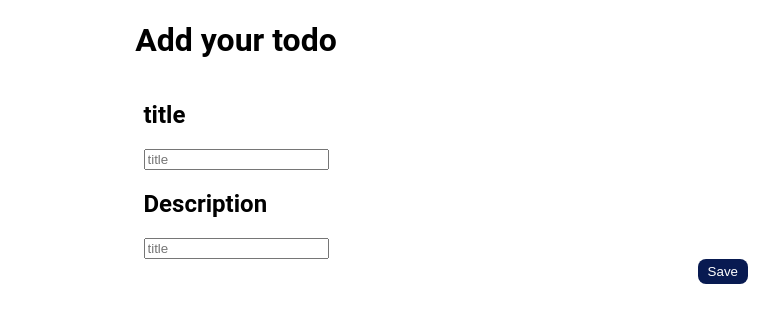
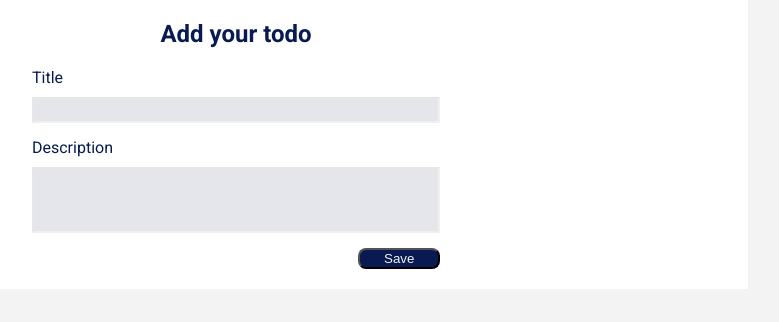
Before and after one commit to stevensonsaintlaurent/todo-list, a plain HTML site: page add-todo.html in a window 1280 px wide. Shown: the whole page, without its empty margins (404-1183 px from the left). Drawn offline with Linux system fonts and the light colour scheme.

Commit message:
first-commit

```diff
--- a/add-todo.html
+++ b/add-todo.html
@@ -3,25 +3,33 @@
   <head>
     <meta charset="UTF-8" />
     <meta name="viewport" content="width=device-width, initial-scale=1.0" />
-    <link rel="stylesheet" href="styles.css" />
+    <link rel="preconnect" href="https://fonts.googleapis.com" />
+    <link rel="preconnect" href="https://fonts.gstatic.com" crossorigin />
+    <link
+      href="https://fonts.googleapis.com/css2?family=Roboto:ital,wght@0,100;0,300;0,400;0,500;0,700;0,900;1,100;1,300;1,400;1,500;1,700;1,900&display=swap"
+      rel="stylesheet"
+    />
+    <link rel="stylesheet" href="addtodo.css" />
     <title>add your todo</title>
   </head>
   <body>
     <div class="container">
-      <h1>Add your todo</h1>
-      <div>
-        <h2>title</h2>
-        <input type="text" placeholder="title" />
-      </div>
-
-      <div>
-        <h2>Description</h2>
-        <input type="text" placeholder="title" />
-      </div>
-    </div>
-    <div class="button-container">
-      <div>
-        <button class="add-btn btn">Save</button>
+      <div class="divone">
+        <div class="div">
+          <h2 class="add-todo">Add your todo</h2>
+          <label for="title" class="title">Title</label>
+          <input type="text" id="title" class="base-input" name="title" />
+          <label for="description" class="description">Description</label>
+          <input
+            type="text"
+            id="descrition"
+            class="base-input description-input"
+            name="description"
+          />
+          <div class="btn-container">
+            <button class="btn">Save</button>
+          </div>
+        </div>
       </div>
     </div>
   </body>
--- /dev/null
+++ b/addtodo.css
@@ -0,0 +1,59 @@
+body {
+  margin: 0;
+  padding: 0;
+  background-color: #f3f3f3;
+  font-family: "Roboto", sans-serif;
+}
+
+.container {
+  display: flex;
+  justify-content: center;
+}
+
+.div {
+  display: flex;
+  justify-content: center;
+  flex-direction: column;
+}
+.divone {
+  width: 80%;
+  background-color: white;
+  display: flex;
+  justify-content: center;
+}
+.add-todo {
+  text-align: center;
+  color: #081a51;
+}
+
+.title,
+.description {
+  color: #081a51;
+  margin-bottom: 10px;
+}
+
+.base-input {
+  margin-bottom: 15px;
+  background-color: #081a51;
+  opacity: 10%;
+  width: 400px;
+  height: 20px;
+}
+
+.description-input {
+  height: 60px;
+}
+.btn {
+  right: 2px;
+  text-align: center;
+  width: 20%;
+  background-color: #081a51;
+  color: #f3f3f3;
+  border-radius: 8px;
+}
+
+.btn-container {
+  display: flex;
+  justify-content: flex-end;
+  margin-bottom: 20px;
+}
```
